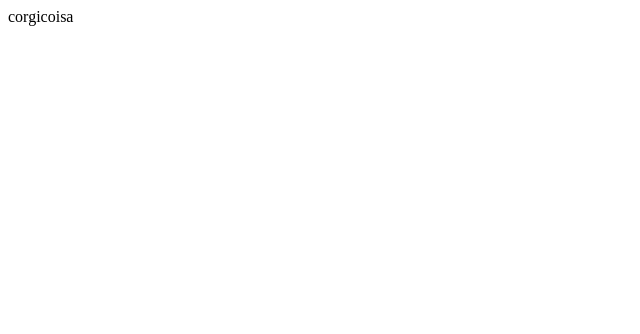
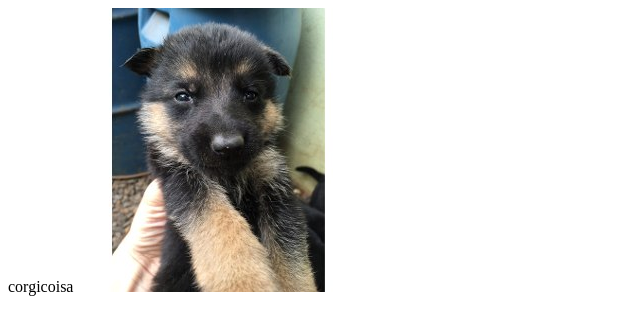
Before and after one commit to davisteindorfer/gittop, a plain HTML site: page index.html in a window 1280 px wide. Shown: the whole page, without its empty margins (0-640 px from the left). Drawn offline with Linux system fonts and the light colour scheme.

Commit message:
filhote top

```diff
--- a/index.html
+++ b/index.html
@@ -4,6 +4,7 @@
 	</head>
 	<body>
 		corgicoisa
+		<img src="res/top.jpg">
 	</body>
 
 </html>
```
Also changed, not shown: res/top.jpg (added).
